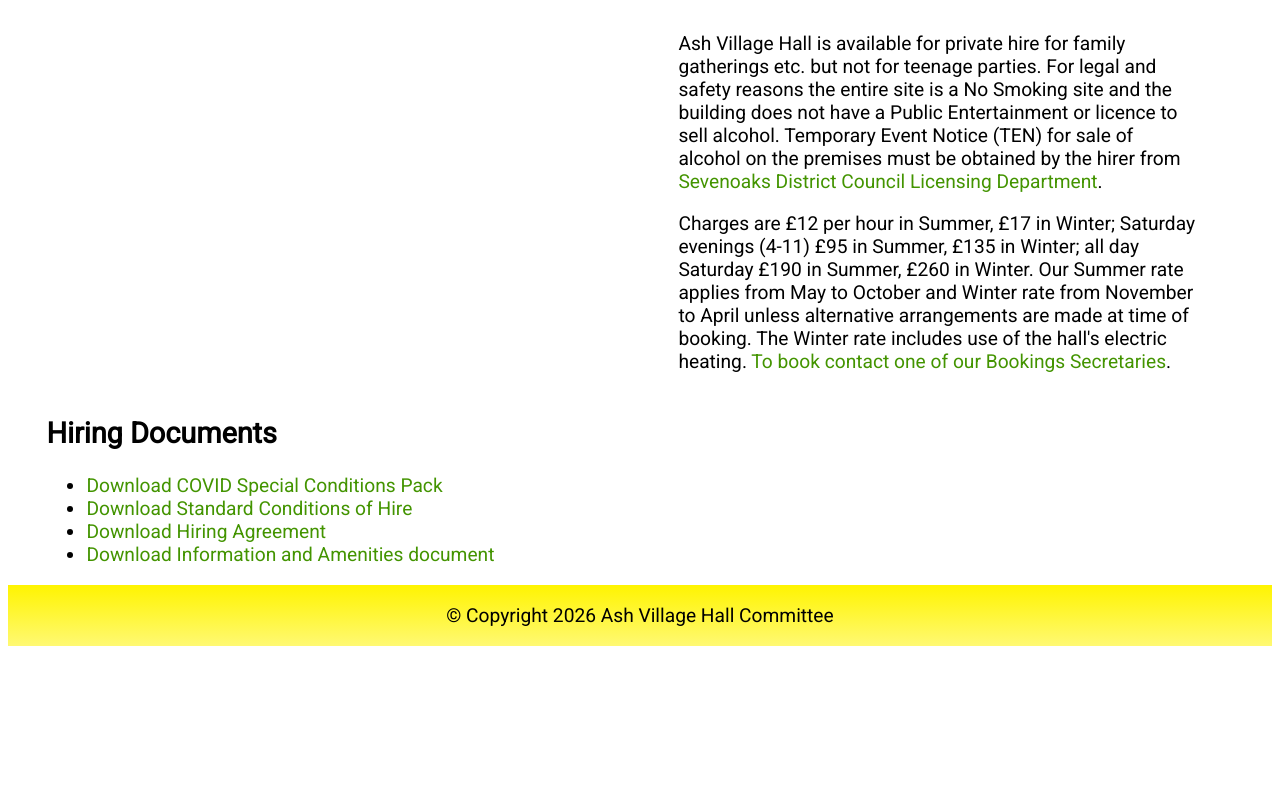
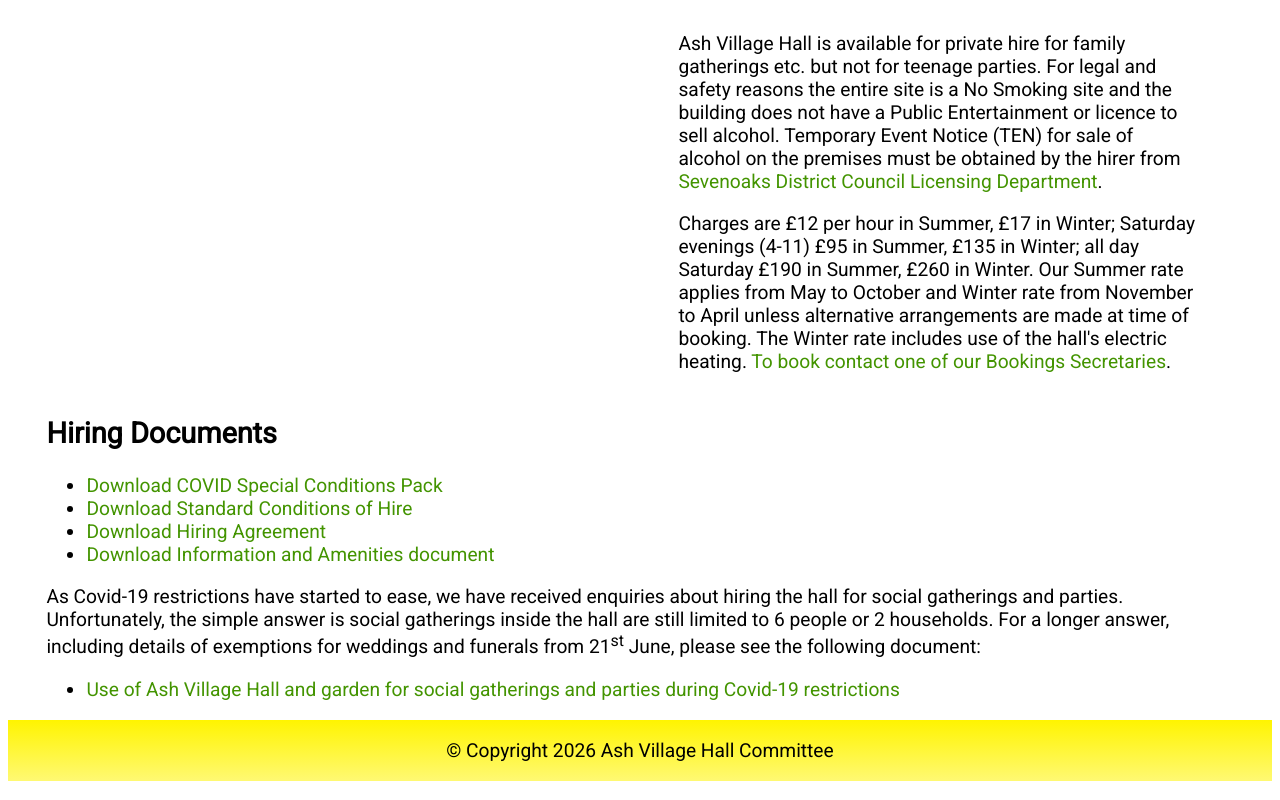
Before and after one commit to j-e-clark/avh-website, an Eleventy site: page src/site/forhire.njk in a window 1280 px wide. Shown: the part 1032-1832 px from the top of the page. Before the commit the page ends 1698 px from the top, so only its background shows below. Built offline with nearby package versions, Linux system fonts and the light colour scheme; Eleventy itself is replaced by a stand-in of ours; files that its build step writes are made by us from their sources; files whose address does not match are found by name; what @ampproject/eleventy-plugin-amp, eleventy-plugin-sass would draw is missing.

Commit message:
Added details for social gatherings

```diff
--- a/src/site/forhire.njk
+++ b/src/site/forhire.njk
@@ -29,5 +29,10 @@ pageTitle: For Hire
 <li><a href="/assets/files/Ash-VillageHallHiringAgreementVersion3.pdf" target="_blank">Download Hiring Agreement</a></li>
 <li><a href="/assets/files/Ash-VillageHallInformationAmenitiesVersion3.pdf" target="_blank">Download Information and Amenities document</a></li>
 </ul>
+<p>As Covid-19 restrictions have started to ease, we have received enquiries about hiring the hall for social gatherings and parties. Unfortunately, the simple answer is social gatherings inside the hall are still limited to 6 people or 2 households. For a longer answer, including details of exemptions for weddings and funerals from 21<sup>st</sup> June, please see the following document:</p>
+<ul>
+<li><a href="/assets/files/AVH-COVIDSocialGatheringsAndParties.pdf" target="_blank">Use of Ash Village Hall and garden for social gatherings
+and parties during Covid-19 restrictions</a></li>
+</ul>
 </div>
 </div>
```
Also changed, not shown: 1 other file.
